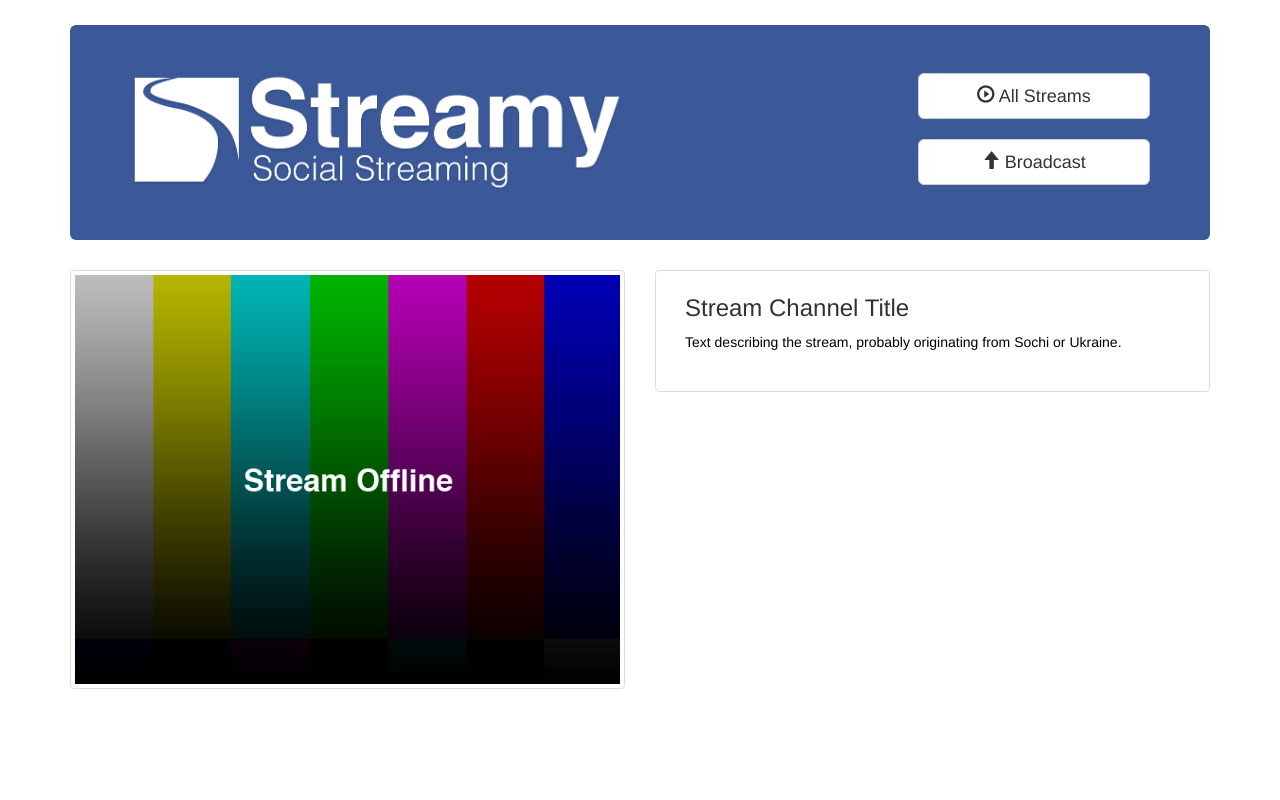
After one commit to a20r/streamy, a Flask app: template streamy/server/templates/stream.html in a window 1280 px wide. The commit adds this page. Run offline with Flask 2, Linux system fonts and the light colour scheme; the template is opened without the code that fills it, so the values that code supplies are empty; some libraries are stand-ins or nearby versions.

Commit message:
Single stream template + default offline stream images

```diff
--- a/assets/css/main.css
+++ b/assets/css/main.css
@@ -1,5 +1,5 @@
 div.jumbotron {
-	background-color: #0084b4;
+	background-color: #3B5998;
 }
 
 p {
@@ -30,3 +30,13 @@ div.my-container {
 a.my-header-button {
 	width: 100%;
 }
+
+div.vid-sidebar {
+	background-color: #3B5998;
+}
+
+div.stream-description {
+	padding-left: 25px;
+	padding-right: 25px;
+	padding-bottom: 25px;
+}
--- /dev/null
+++ b/streamy/server/templates/stream.html
@@ -0,0 +1,46 @@
+<html>
+	<head>
+		<link rel="stylesheet" type="text/css" href="css/main.css">
+		<link rel="stylesheet" href="//netdna.bootstrapcdn.com/bootstrap/3.1.1/css/bootstrap.css">
+	</head>
+	<body>
+	    <!-- Fixed navbar -->
+
+	    <div class="container my-container">
+
+	      <!-- Main component for a primary marketing message or call to action -->
+	      <div class="jumbotron">
+	        <div class="row">
+			  <div class="col-sm-6 col-md-6">
+			  	<img class="bannerimage" src="imgs/banner_trans.png"></img>
+			  </div>
+			  <div class="col-sm-6 col-md-3 col-md-offset-3">
+			  	<div>
+			  		<a href="#" class="btn btn-lg btn-default my-header-button"><span class="glyphicon glyphicon-play-circle"></span> All Streams</a></br></br>
+			  		<a href="#" class="btn btn-lg btn-default my-header-button"><span class="glyphicon glyphicon-arrow-up"></span> Broadcast</a>
+			  	</div>
+			  </div>
+			</div>
+	      </div>
+
+	      <div class="row">
+			  <div class="col-sm-12 col-md-6">
+			    <div class="thumbnail">
+			     	<img src="imgs/stream_offline_med.png" class="vidthumb"></img>
+			    </div>
+			  </div>
+			  <div class="col-sm-12 col-md-6">
+			  		<div class="thumbnail">
+			  			<div class="stream-description">
+				  			<h3>Stream Channel Title</h3>
+				        	<p class="darktext">Text describing the stream, probably originating from Sochi or Ukraine.</p>
+				        </div>
+			      	</div>
+			  </div>
+			</div>
+
+	    </div> <!-- /container -->
+		<script src="https://ajax.googleapis.com/ajax/libs/jquery/1.11.0/jquery.js"></script>
+		<script src="//netdna.bootstrapcdn.com/bootstrap/3.1.1/js/bootstrap.js"></script>
+	</body>
+</html>
```
Also changed, not shown: streamy/server/templates/landing.html (+5 -5 lines), assets/imgs/stream_offline_med.png (added), assets/imgs/stream_offline_small.png (added), 1 other file.
